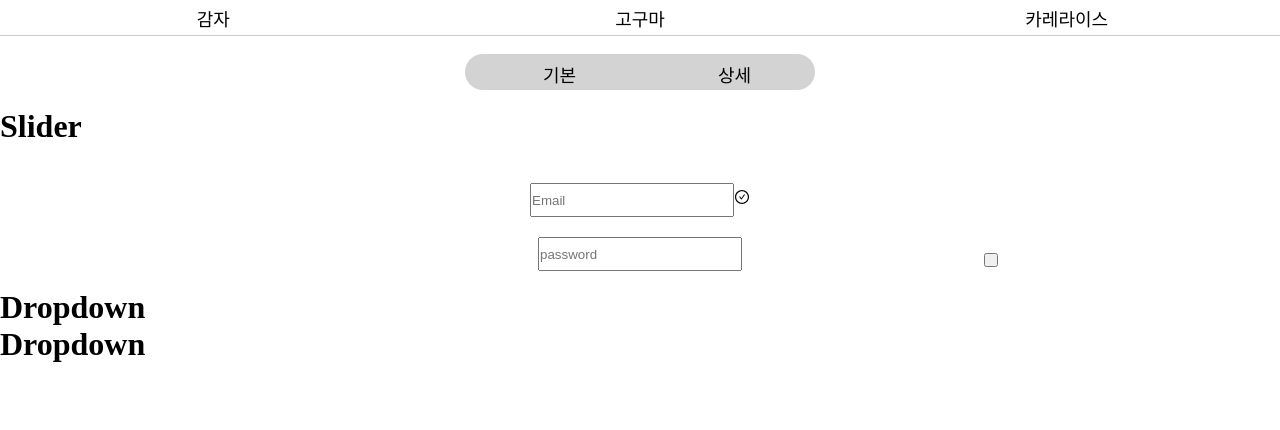
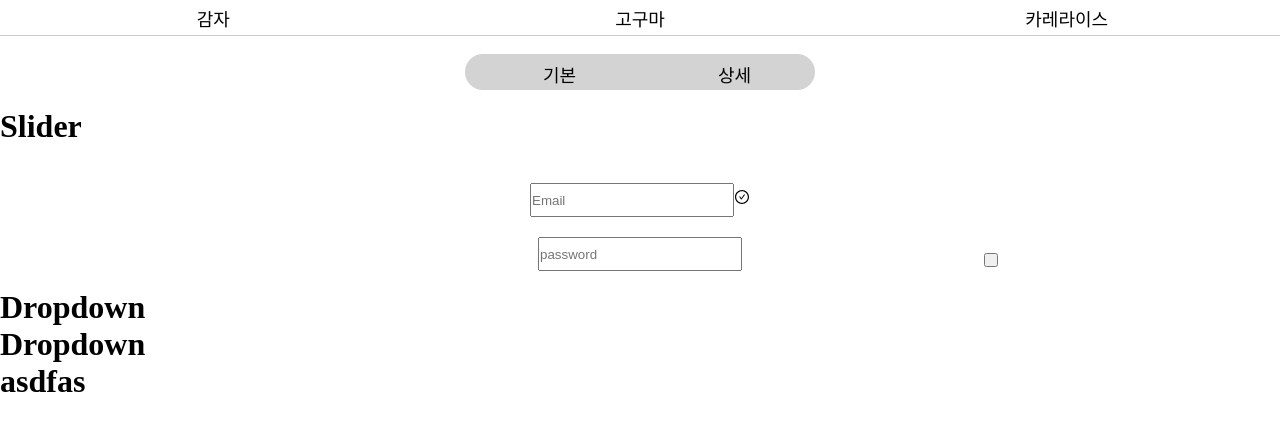
Before and after one commit to Munbear/wanted_pre_onboarding, a React (Create React App) app in the folder wanted-pre-onboarding/: page / in a window 1280 px wide. Shown: the top 430 px of the page. Built offline with nearby package versions, Linux system fonts and the light colour scheme.

Commit message:
test commit

```diff
--- a/wanted-pre-onboarding/src/components/Dropdown.js
+++ b/wanted-pre-onboarding/src/components/Dropdown.js
@@ -6,6 +6,7 @@ const Dropdown = () => {
         <>
             <h1>Dropdown</h1>
             <h1>Dropdown</h1>
+            <h1>asdfas</h1>
         </>
     )
 }
```
